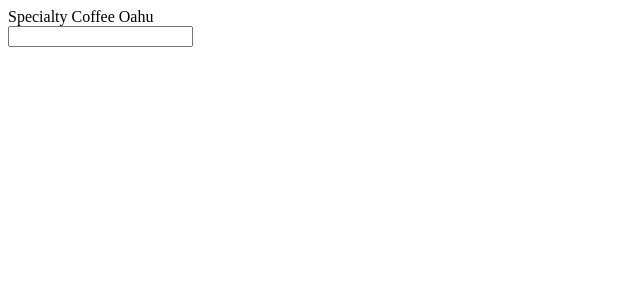
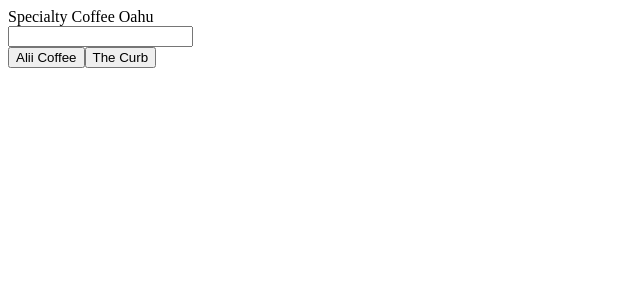
Before and after one commit to giorgio-tran/specialty-coffee-oahu, a React (Create React App) app in the folder coffee-frontend/: page / in a window 1280 px wide. Shown: the top 300 px of the page, without its empty margins (0-640 px from the left). Built offline with nearby package versions, Linux system fonts and the light colour scheme.

Commit message:
Made content return cafesList names as buttons

```diff
--- a/coffee-frontend/src/App.js
+++ b/coffee-frontend/src/App.js
@@ -36,7 +36,9 @@
         inputValue={newFilter}
         onChangeFunction={handleFilterChange}
       />
-      <Content />
+      <Content
+        content_cafes={cafesList}
+      />
     </>
   )
 }
--- a/coffee-frontend/src/components/Content.js
+++ b/coffee-frontend/src/components/Content.js
@@ -1,7 +1,16 @@
 import React from 'react'
 
-const Content = () => {
-    return
+const Content = ({content_cafes}) => {
+
+    return (
+        content_cafes.map((cafe) => {
+            return (
+                <button key={cafe.name}>
+                    {cafe.name}
+                </button>
+            )
+        })
+    )
 }
 
 export default Content
```
